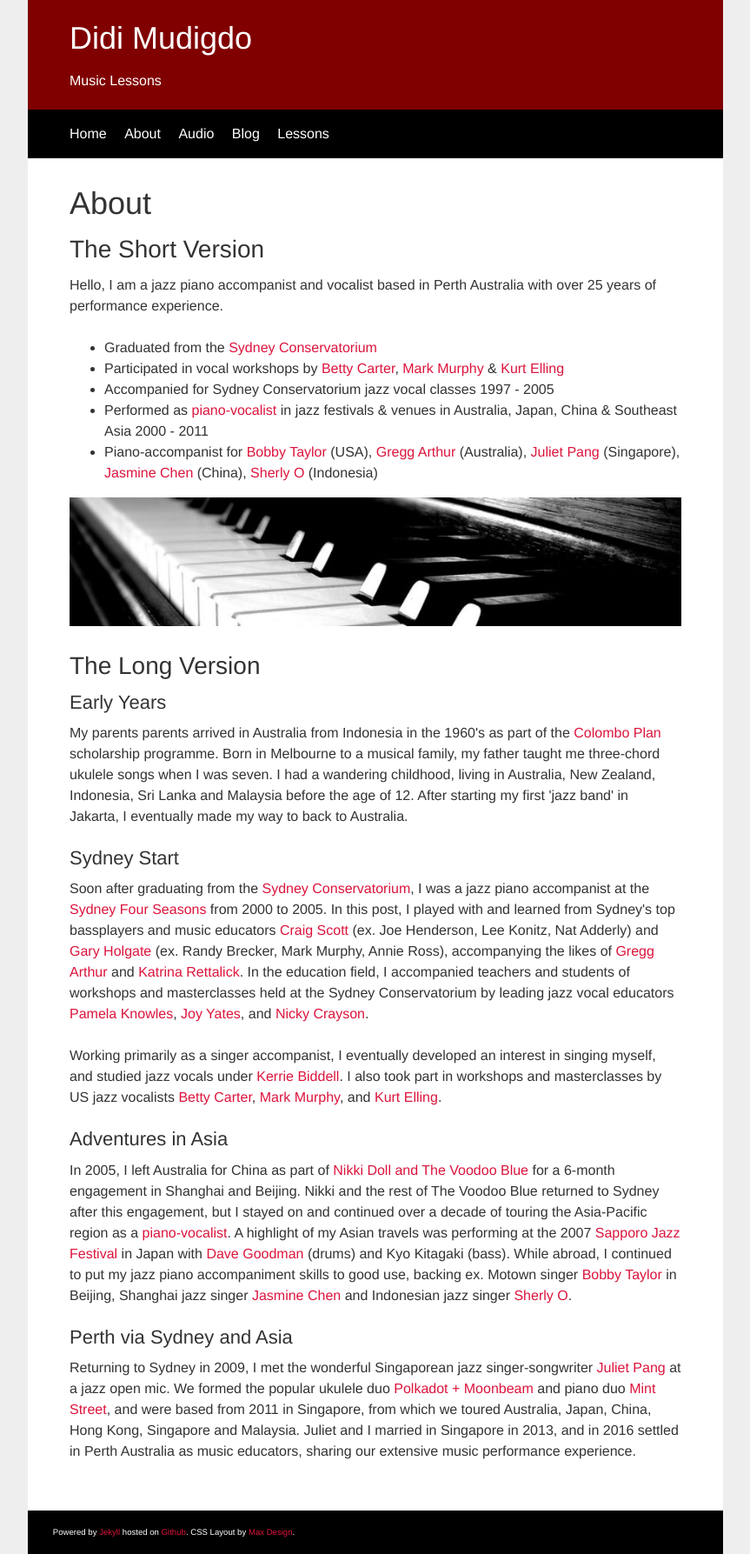
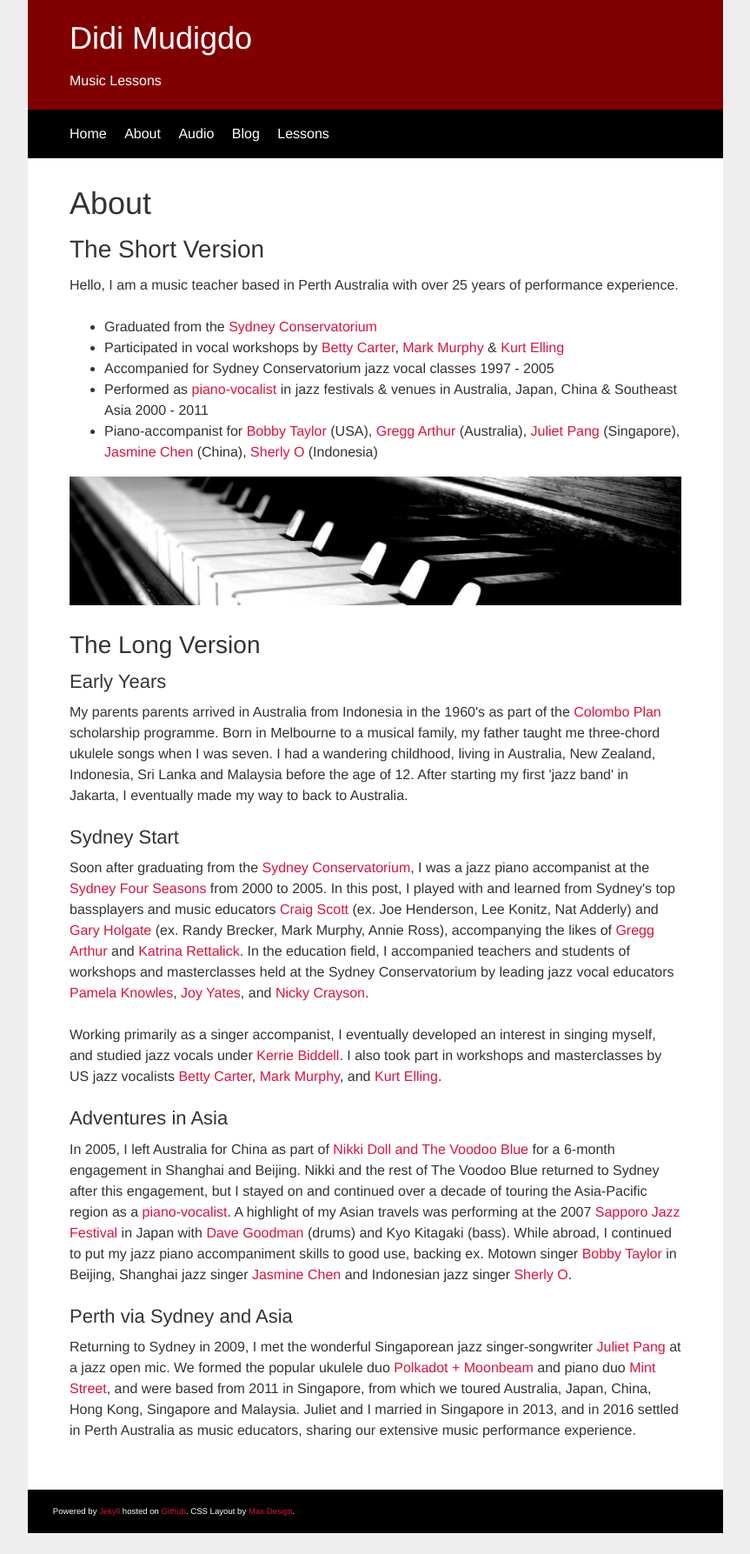
Before and after one commit to didijazz/didijazz.github.io, a Jekyll site: the page built from about/index.html, in a window 1280 px wide. Shown: the whole page at 87% size, without its empty margins (208-1071 px from the left). Built offline with Jekyll 4.4.1, drawn with Linux system fonts in a browser that asks for light colours; after the commit the page ends 1763 px from its top, so only the background shows below that.

Commit message:
fixed up more errors

```diff
--- a/about/index.html
+++ b/about/index.html
@@ -5,7 +5,7 @@
 
 <h1><a id="About_0"></a>About</h1>
 <h2><a id="The_Short_Version_2"></a>The Short Version</h2>
-<p>Hello, I am a jazz piano accompanist and vocalist based in Perth Australia with over 25 years of performance experience.</p>
+<p>Hello, I am a music teacher based in Perth Australia with over 25 years of performance experience.</p>
 <ul>
 <li>Graduated from the <a href="http://music.sydney.edu.au/" target="_blank">Sydney Conservatorium</a></li>
 <li>Participated in vocal workshops by <a href="https://en.wikipedia.org/wiki/Betty_Carter" target="_blank">Betty Carter</a>, <a href="https://en.wikipedia.org/wiki/Mark_Murphy_%28singer%29" target="_blank">Mark Murphy</a> &amp; <a href="https://en.wikipedia.org/wiki/Kurt_Elling" target="_blank">Kurt Elling</a></li>
--- a/index.html
+++ b/index.html
@@ -6,6 +6,6 @@
 
     <p><img class=img-responsive src="img/pianovox800px.jpg" alt="Juliet Pang (vocals) and Didi Mudigdo (piano)"><br><em><a href="http://julietpang.net" target="_blank">Juliet Pang</a> &amp; Didi Mudigdo</em></p>
 
-	<p>Thanks for visiting my site! Come and read about <a href="/about">my story</a>, get some information on <a href="/lessons">jazz piano lessons, bass lessons or singing lessons</a>, listen to <a href="/jazz-piano-lessons-perth">audio samples</a> of my playing or catch up on my latest <a href="/blog">blog entries</a>. You can also visit my social media profiles on <a href="http://youtube.com/dmudigdo" target="_blank">YouTube</a> and <a href="http://twitter.com/didijazz" target="_blank">Twitter</a>.</p>
+	<p>Thanks for visiting my site! Come and read about <a href="/about">my story</a>, get some information on <a href="/jazz-piano-lessons-perth">jazz piano lessons, bass lessons or singing lessons</a>, listen to <a href="/audio">audio samples</a> of my playing or catch up on my latest <a href="/blog">blog entries</a>. You can also visit my social media profiles on <a href="http://youtube.com/dmudigdo" target="_blank">YouTube</a> and <a href="http://twitter.com/didijazz" target="_blank">Twitter</a>.</p>
 
 </div><!-- /.blurb -->
```
